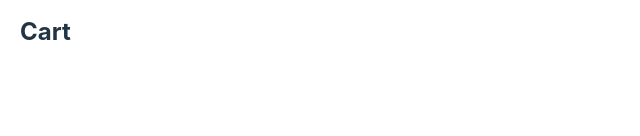
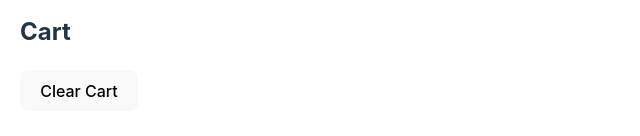
Before and after one commit to kouroshneyestani/react-context-shopping-cart, a React (Vite) app: page / in a window 1280 px wide. Shown: the part 346-482 px from the top of the page, without its empty margins (0-640 px from the left). Built offline with nearby package versions, Linux system fonts and the light colour scheme.

Commit message:
feat: add clearCart and removeFromCart actions to Cart component

```diff
--- a/src/components/Cart/index.jsx
+++ b/src/components/Cart/index.jsx
@@ -3,8 +3,8 @@ import { CartContext } from "../../contexts/CartContext";
 
 // Cart component displays the items in the cart
 const Cart = () => {
-    // Use the cart state from CartContext
-    const { cart } = useContext(CartContext);
+    // Use the cart state and actions from CartContext
+    const { cart, removeFromCart, clearCart } = useContext(CartContext);
 
     return (
         <div>
@@ -13,9 +13,13 @@ const Cart = () => {
                 {cart.map((product) => (
                     <li key={product.id}>
                         {product.name} - ${product.price} x {product.quantity}
+                        <button onClick={() => removeFromCart(product.id)}>
+                            Remove
+                        </button>
                     </li>
                 ))}
             </ul>
+            <button onClick={clearCart}>Clear Cart</button>
         </div>
     );
 };
```
